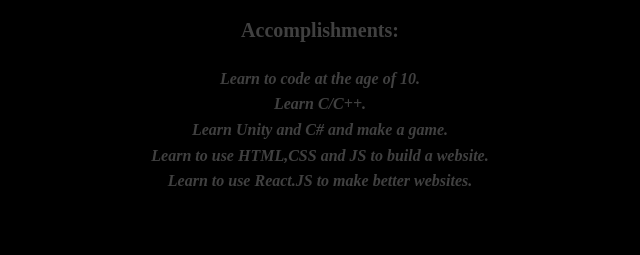
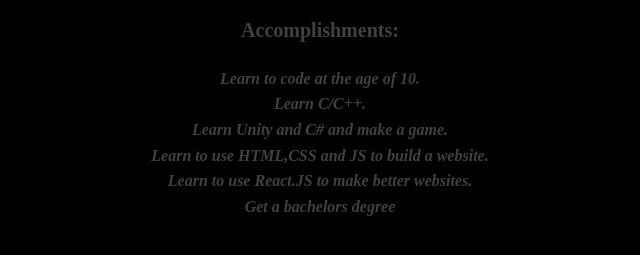
Before and after one commit to nothankyouwdym/vitejs-vite-6z6mrz, a React (Vite) app: page /Accomplishments in a window 1280 px wide. Shown: the part 243-498 px from the top of the page, without its empty margins (320-960 px from the left). Built offline with nearby package versions, Linux system fonts and the light colour scheme.

Commit message:
1 file modified

```diff
--- a/src/Accomplishments.jsx
+++ b/src/Accomplishments.jsx
@@ -23,6 +23,8 @@
             <br />
             Learn to use React.JS to make better websites.
             <br />
+            Get a bachelors degree
+            <br />
           </em>
         </strong>
       </p>
```
